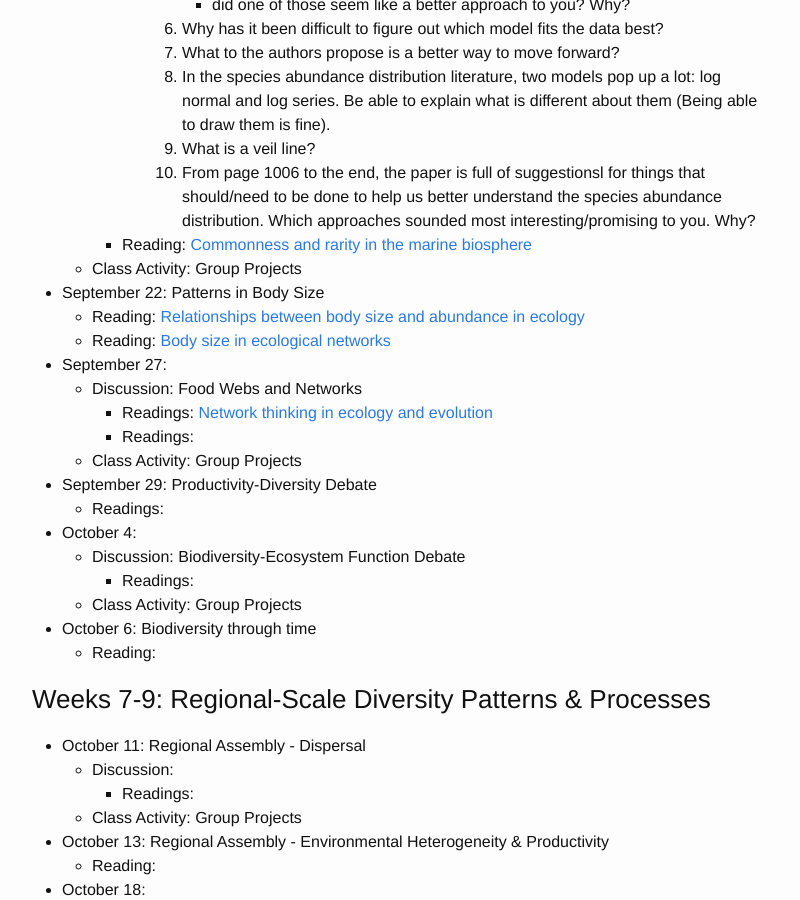
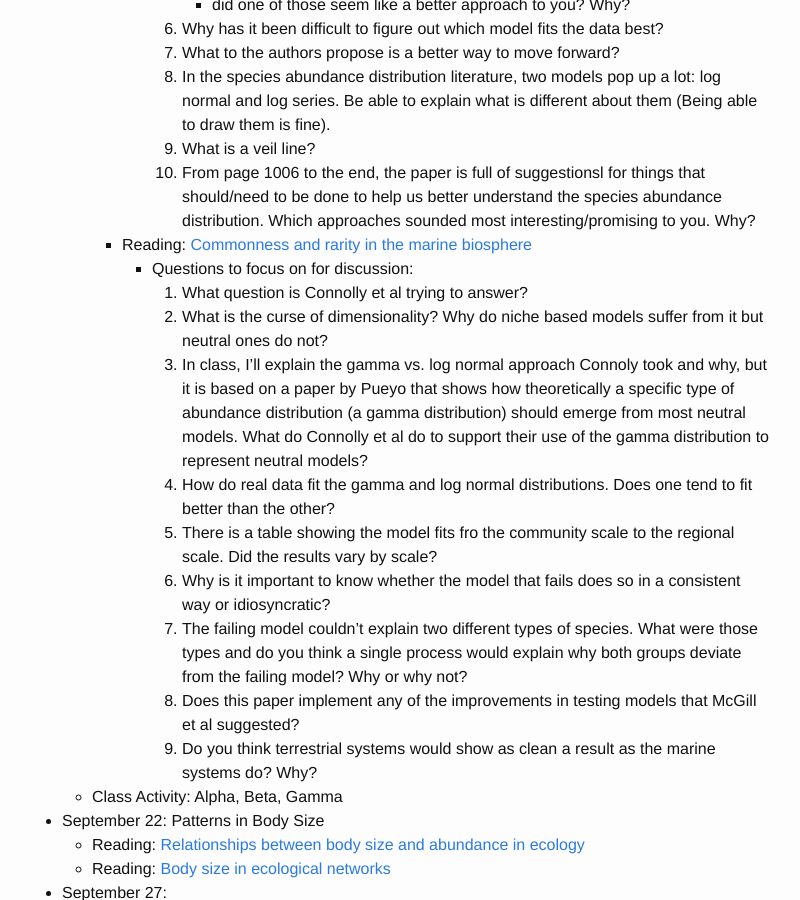
Before and after one commit to skmorgane/biodiversity-course, a Jekyll site: the page built from schedule.md, in a window 1280 px wide and 900 px high, scrolled down 2378 px. Shown: the whole window, without its empty margins (238-1038 px from the left). Built offline with Jekyll 4.4.1, drawn with Linux system fonts in a browser that asks for light colours; some of the changed text lies outside the part shown.

Commit message:
Add discussion questions Connolly

```diff
--- a/schedule.md
+++ b/schedule.md
@@ -66,7 +66,7 @@ Tuesdays are often a split between class activity and discussion, thus there are
          6. How do these results compare to Swenson and Enquist? Are they consistent? Yield different insights?
          7. If you are a conservation planner, what do these results mean to you?
 
-* September 20:
+* *September 20*:
     * Discussion: Patterns in Abundance
          * Reading: [Species abundance distributions: moving beyond single prediction theories to integration within an ecological framework](https://doi.org/10.1111/j.1461-0248.2007.01094.x)
             * Questions to focus on for discussion:
@@ -83,7 +83,17 @@ Tuesdays are often a split between class activity and discussion, thus there are
                9. What is a veil line?
                10. From page 1006 to the end, the paper is full of suggestionsl for things that should/need to be done to help us better understand the species abundance distribution. Which approaches sounded most interesting/promising to you. Why?
          * Reading: [Commonness and rarity in the marine biosphere](https://doi.org/10.1073/pnas.1406664111)
-    * Class Activity: Group Projects
+            * Questions to focus on for discussion:
+               1. What question is Connolly et al trying to answer?
+               2. What is the curse of dimensionality? Why do niche based models suffer from it but neutral ones do not?
+               3. In class, I'll explain the gamma vs. log normal approach Connoly took and why, but it is based on  a paper by Pueyo that shows how theoretically a specific type of abundance distribution (a gamma distribution) should emerge from most neutral models. What do Connolly et al do to support their use of the gamma distribution to represent neutral models?
+               4. How do real data fit the gamma and log normal distributions. Does one tend to fit better than the other?
+               5. There is a table showing the model fits fro the community scale to the regional scale. Did the results vary by scale?
+               6. Why is it important to know whether the model that fails does so in a consistent way or idiosyncratic?
+               7. The failing model couldn't explain two different types of species. What were those types and do you think a single process would explain why both groups deviate from the failing model? Why or why not?
+               8. Does this paper implement any of the improvements in testing models that McGill et al suggested?
+               9. Do you think terrestrial systems would show as clean a result as the marine systems do? Why?
+    * Class Activity: Alpha, Beta, Gamma
 
 
  * September 22: Patterns in Body Size
```
